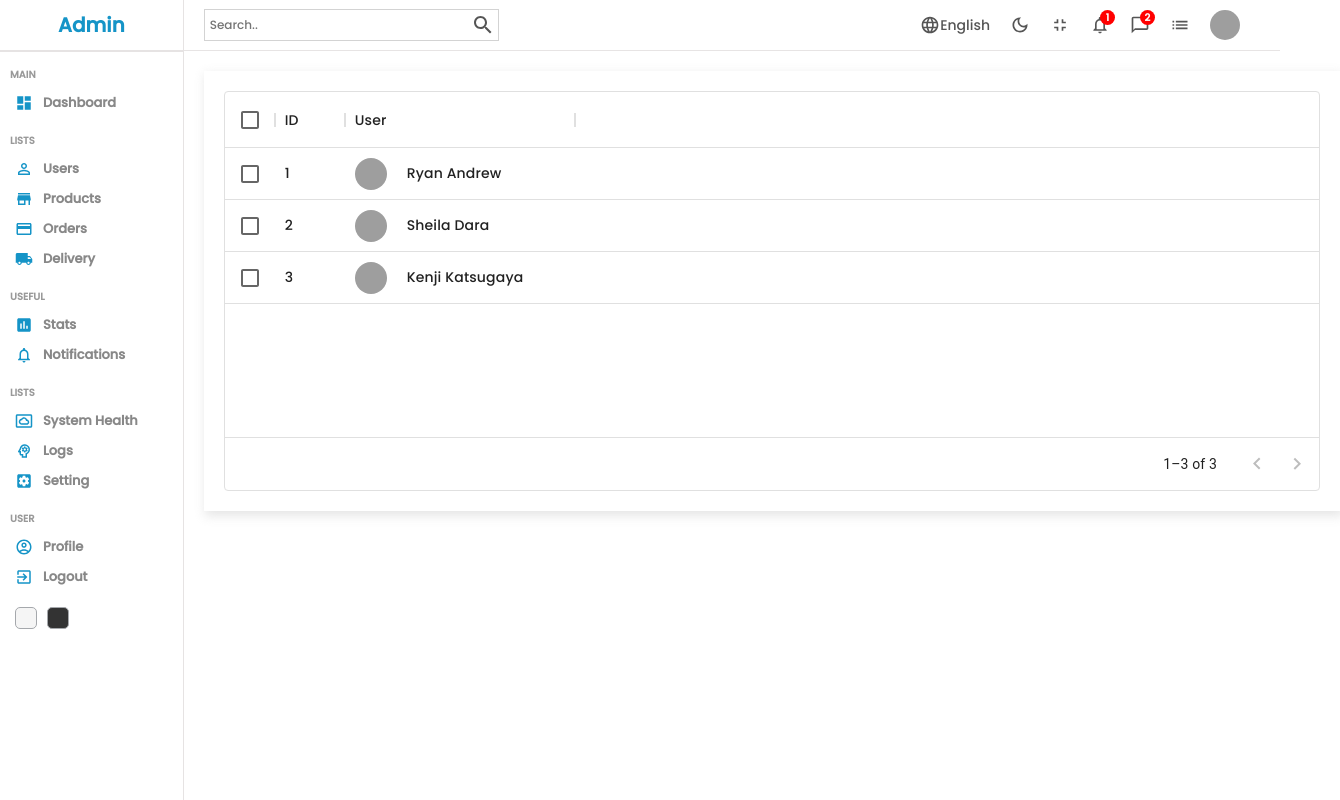
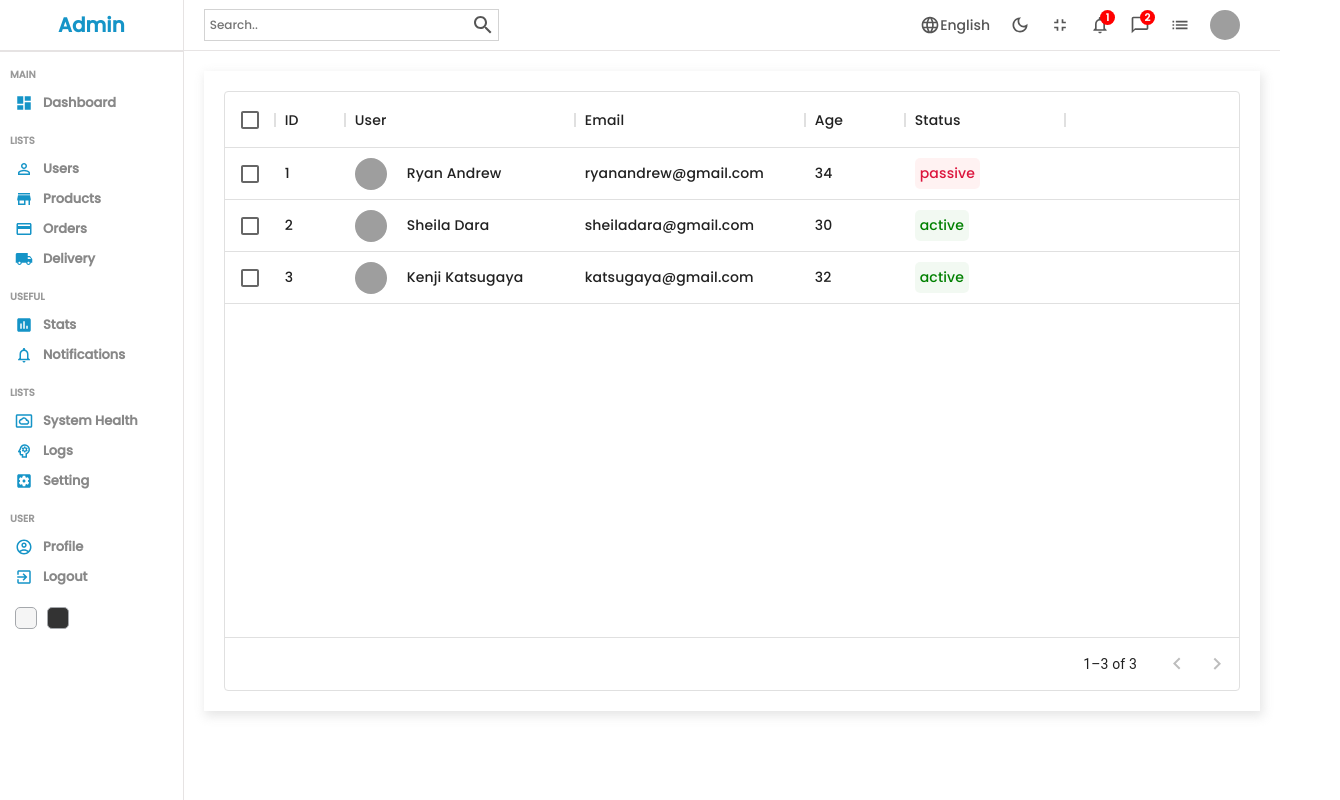
Before and after one commit to rakhaaa/react-dashboard, a React (Create React App) app: page /users in a window 1280 px wide. Shown: the whole page, 1340 px wide, since content can reach past the window. Built offline with nearby package versions, Linux system fonts and the light colour scheme; grey boxes are pictures that could not be loaded.

Commit message:
fix it bugs

```diff
--- a/src/components/datatable/Datatable.jsx
+++ b/src/components/datatable/Datatable.jsx
@@ -4,7 +4,7 @@ import { userColumns, userRows } from "../../datasource";
 
 const Datatable = () => {
   return (
-    <div className="datatable" style={{ height: 400, width: "100%" }}>
+    <div className="datatable">
       <DataGrid
         rows={userRows}
         columns={userColumns}
--- a/src/components/datatable/datatable.scss
+++ b/src/components/datatable/datatable.scss
@@ -1,6 +1,7 @@
 .datatable {
   --webkit-box-shadow: 2px 4px 10px 1px rgba(0, 0, 0, 0.47);
   box-shadow: 2px 4px 10px 1px rgba(201, 201, 201, 0.47);
+  height: 600px;
   padding: 20px;
   margin: 20px;
 
@@ -16,4 +17,22 @@
       margin-right: 20px;
     }
   }
+
+  .cellWithStatus {
+    padding: 5px;
+    border-radius: 5px;
+
+    &.active {
+      background-color: rgba(0, 128, 0, 0.05);
+      color: green;
+    }
+    &.pending {
+      background-color: rgba(255, 217, 0, 0.05);
+      color: goldenrod;
+    }
+    &.passive {
+      background-color: rgba(255, 0, 0, 0.05);
+      color: crimson;
+    }
+  }
 }
--- a/src/datasource.js
+++ b/src/datasource.js
@@ -13,6 +13,28 @@ export const userColumns = [
         </div>
       );
     }
+  },
+  {
+    field: "email",
+    headerName: "Email",
+    width: 230
+  },
+  {
+    field: "age",
+    headerName: "Age",
+    width: 100
+  },
+  {
+    field: "status",
+    headerName: "Status",
+    width: 160,
+    renderCell: (params) => {
+      return (
+        <div className={`cellWithStatus ${params.row.status}`}>
+          {params.row.status}
+        </div>
+      );
+    }
   }
 ];
 
@@ -23,7 +45,7 @@ export const userRows = [
     username: "Ryan Andrew",
     img:
       "https://images.pexels.com/photos/220453/pexels-photo-220453.jpeg?auto=compress&cs=tinysrgb&w=1260&h=750&dpr=1",
-    status: "active",
+    status: "passive",
     email: "ryanandrew@gmail.com",
     age: 34
   },
```
